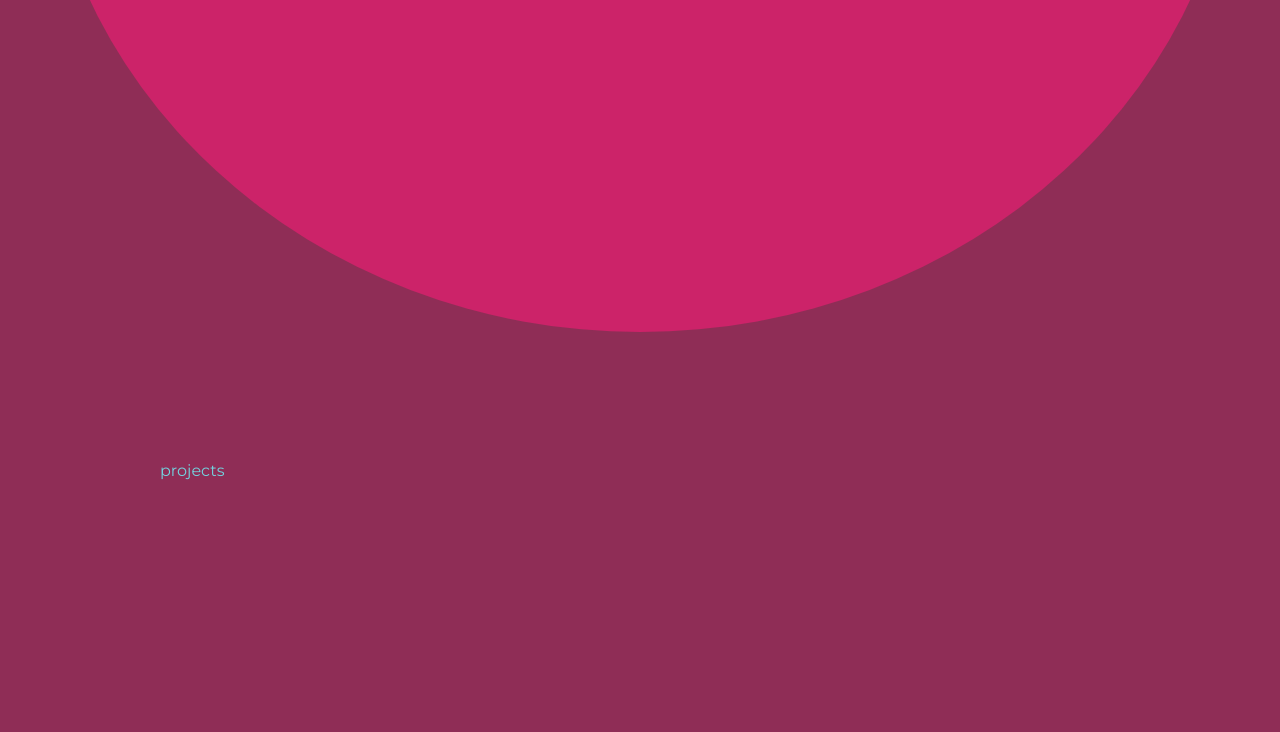
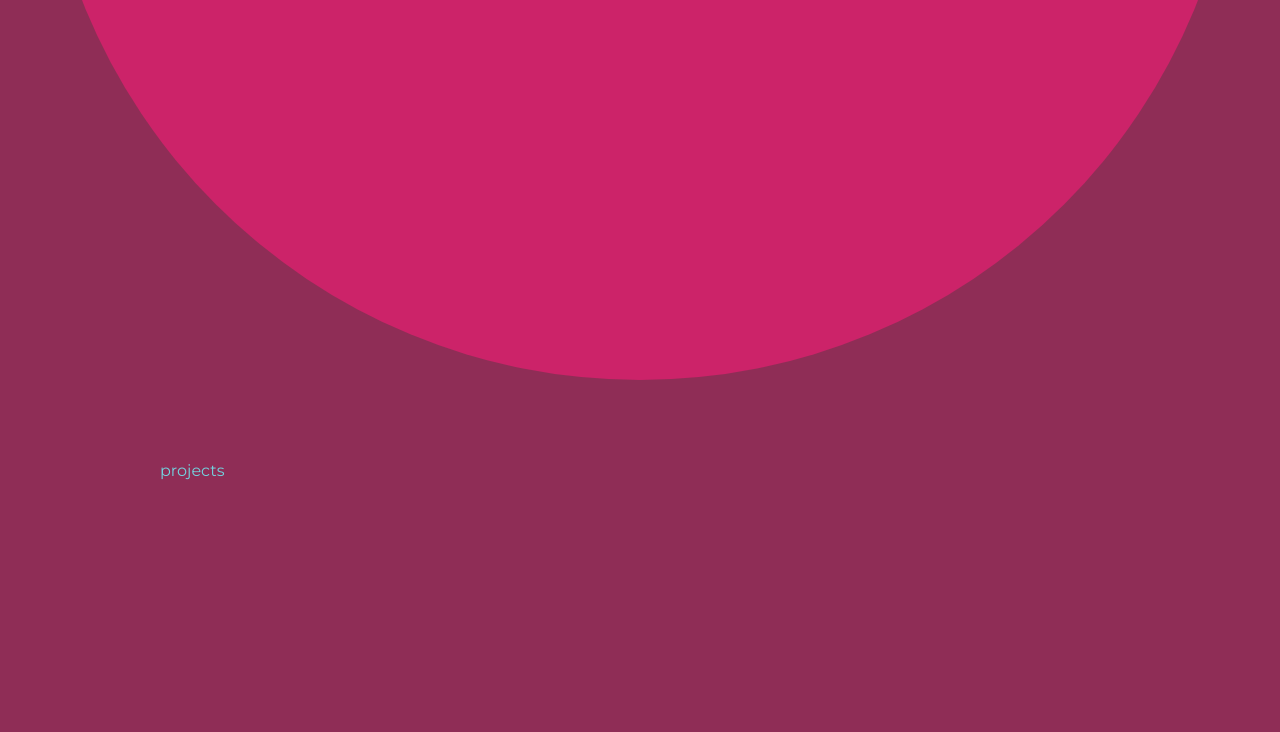
Before and after one commit to KarthikaSuresh03/KarthikaSuresh03.github.io, a plain HTML site: page index.html in a window 1280 px wide. Shown: the part 620-1352 px from the top of the page. Drawn offline with Linux system fonts and the light colour scheme.

Commit message:
modified css

```diff
--- a/styles.css
+++ b/styles.css
@@ -10,7 +10,7 @@ body {
     position: absolute;
     margin: auto;
     width: 25vh;
-    height: 23vh;
+    height: 25vh;
     border-radius: 100%;
     box-sizing: border-box;
     display: flex;
```
